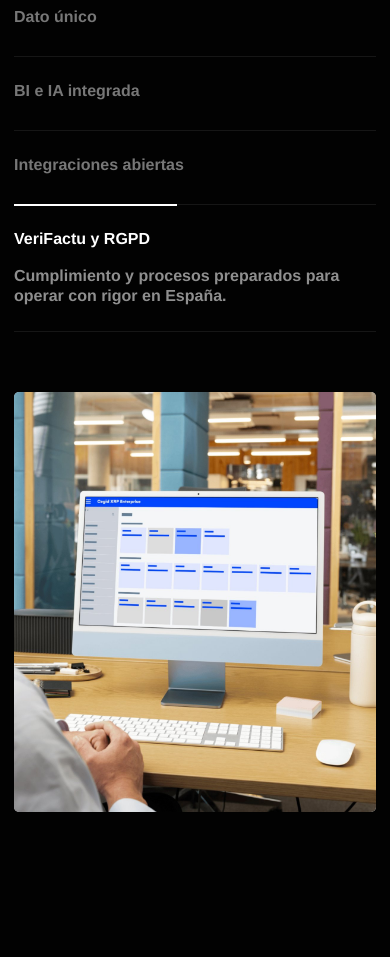
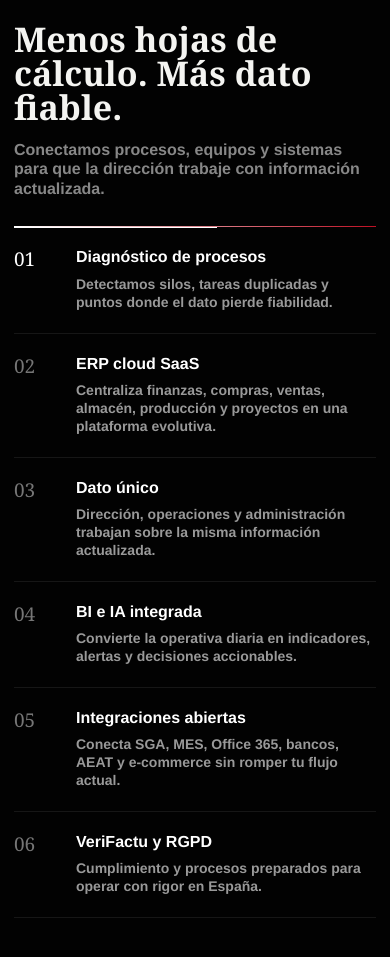
Before and after one commit to erpereh/web_quality, a React (Vite) app: page / in a window 390 px wide. Shown: the part 3560-4517 px from the top of the page. Built offline with nearby package versions, Linux system fonts and the light colour scheme.

Commit message:
seccion scroll

```diff
--- a/src/App.jsx
+++ b/src/App.jsx
@@ -1,24 +1,63 @@
-import React, { useEffect, useState } from "react";
+import React, { useEffect, useRef, useState } from "react";
 
 const partners = ["+11 años de experiencia", "+10K nóminas gestionadas", "Partner oficial Cegid", "Partner Oracle HCM"];
 
 const firmFeatures = [
-  "Diagnóstico de procesos",
-  "ERP cloud SaaS",
-  "Dato único",
-  "BI e IA integrada",
-  "Integraciones abiertas",
-  "VeriFactu y RGPD",
+  {
+    title: "Diagnóstico de procesos",
+    copy: "Detectamos silos, tareas duplicadas y puntos donde el dato pierde fiabilidad.",
+  },
+  {
+    title: "ERP cloud SaaS",
+    copy: "Centraliza finanzas, compras, ventas, almacén, producción y proyectos en una plataforma evolutiva.",
+  },
+  {
+    title: "Dato único",
+    copy: "Dirección, operaciones y administración trabajan sobre la misma información actualizada.",
+  },
+  {
+    title: "BI e IA integrada",
+    copy: "Convierte la operativa diaria en indicadores, alertas y decisiones accionables.",
+  },
+  {
+    title: "Integraciones abiertas",
+    copy: "Conecta SGA, MES, Office 365, bancos, AEAT y e-commerce sin romper tu flujo actual.",
+  },
+  {
+    title: "VeriFactu y RGPD",
+    copy: "Cumplimiento y procesos preparados para operar con rigor en España.",
+  },
 ];
 
 const consolidatorFeatures = [
-  "Consultoría funcional",
-  "Implantación a medida",
-  "Formación de usuarios",
-  "Gestión del cambio",
-  "Soporte continuo",
-  "Evolutivos",
-  "Integraciones con sistemas externos",
+  {
+    title: "Consultoría funcional",
+    copy: "Traducimos procesos reales en una implantación útil, no en una demo bonita.",
+  },
+  {
+    title: "Implantación a medida",
+    copy: "Configuramos Cegid XRP, Cegid HCM u Oracle HCM según equipos, permisos y objetivos.",
+  },
+  {
+    title: "Formación de usuarios",
+    copy: "Acompañamos a cada perfil para que adopte la herramienta con seguridad desde el primer día.",
+  },
+  {
+    title: "Gestión del cambio",
+    copy: "Reducimos fricción interna con fases claras, responsables y comunicación operativa.",
+  },
+  {
+    title: "Soporte continuo",
+    copy: "Seguimos cerca después del arranque para resolver incidencias y ajustar el sistema.",
+  },
+  {
+    title: "Evolutivos",
+    copy: "Mejoramos el ERP y HCM a medida que crecen la empresa, los procesos y la normativa.",
+  },
+  {
+    title: "Integraciones con sistemas externos",
+    copy: "Conectamos Cegid, Oracle HCM, SGA, MES, Office 365, bancos, AEAT y e-commerce.",
+  },
 ];
 
 const footerLinks = {
@@ -52,6 +91,61 @@ function useReveal() {
       observer.disconnect();
     };
   }, []);
+}
+
+function useScrollSteps(sectionRef, itemCount) {
+  const [activeStep, setActiveStep] = useState(0);
+
+  useEffect(() => {
+    const section = sectionRef.current;
+    const reducedMotion = window.matchMedia("(prefers-reduced-motion: reduce)").matches;
+
+    if (!section || itemCount < 2 || reducedMotion) {
+      return undefined;
+    }
+
+    let frame = 0;
+    let currentStep = -1;
+
+    const clamp = (value) => Math.min(Math.max(value, 0), 1);
+
+    const updateStep = () => {
+      frame = 0;
+
+      const rect = section.getBoundingClientRect();
+      const scrollableDistance = Math.max(rect.height - window.innerHeight, 1);
+      const progress = clamp((-rect.top + window.innerHeight * 0.16) / scrollableDistance);
+      const nextStep = Math.min(itemCount - 1, Math.floor(progress * itemCount));
+
+      if (nextStep !== currentStep) {
+        currentStep = nextStep;
+        setActiveStep(nextStep);
+      }
+    };
+
+    const requestUpdate = () => {
+      if (frame) {
+        return;
+      }
+
+      frame = window.requestAnimationFrame(updateStep);
+    };
+
+    updateStep();
+    window.addEventListener("scroll", requestUpdate, { passive: true });
+    window.addEventListener("resize", requestUpdate);
+
+    return () => {
+      if (frame) {
+        window.cancelAnimationFrame(frame);
+      }
+
+      window.removeEventListener("scroll", requestUpdate);
+      window.removeEventListener("resize", requestUpdate);
+    };
+  }, [itemCount, sectionRef]);
+
+  return activeStep;
 }
 
 function Logo({ huge = false }) {
@@ -258,26 +352,40 @@ function OfferSection() {
 }
 
 function ScaleSection() {
+  const sectionRef = useRef(null);
+  const activeStep = useScrollSteps(sectionRef, firmFeatures.length);
+  const storyStyle = {
+    "--active-step": activeStep,
+    "--step-count": firmFeatures.length,
+    "--story-progress": `${((activeStep + 1) / firmFeatures.length) * 100}%`,
+    "--media-shift": `${activeStep * -5}px`,
+    "--media-scale": 1.035 + activeStep * 0.006,
+  };
+
   return (
-    <section className="section split-section" id="for">
-      <div className="split-copy" data-reveal>
+    <section
+      className="section split-section scroll-story"
+      id="for"
+      ref={sectionRef}
+      style={storyStyle}
+    >
+      <div className="split-copy story-copy" data-reveal>
         <h2>Las señales de que<br />tu empresa necesita un ERP real</h2>
         <div className="feature-block">
           <h3>Menos hojas de cálculo. Más dato fiable.</h3>
           <p>Conectamos procesos, equipos y sistemas para que la dirección trabaje con información actualizada.</p>
         </div>
-        <ul className="feature-list">
+        <ul className="feature-list scroll-feature-list">
           {firmFeatures.map((feature, index) => (
-            <li className={index === firmFeatures.length - 1 ? "active" : ""} key={feature}>
-              {feature}
-              {index === firmFeatures.length - 1 && (
-                <span>Cumplimiento y procesos preparados para operar con rigor en España.</span>
-              )}
+            <li className={index === activeStep ? "active" : ""} key={feature.title}>
+              <span className="feature-count">{String(index + 1).padStart(2, "0")}</span>
+              <strong>{feature.title}</strong>
+              <p>{feature.copy}</p>
             </li>
           ))}
         </ul>
       </div>
-      <div className="wide-placeholder email-placeholder" data-reveal>
+      <div className="wide-placeholder email-placeholder story-media" data-reveal>
         <img src="/xrp-interfaz-monitor-oficina.jpg" alt="Interfaz XRP en monitor de oficina" />
       </div>
     </section>
@@ -285,24 +393,38 @@ function ScaleSection() {
 }
 
 function GrowthSection() {
+  const sectionRef = useRef(null);
+  const activeStep = useScrollSteps(sectionRef, consolidatorFeatures.length);
+  const storyStyle = {
+    "--active-step": activeStep,
+    "--step-count": consolidatorFeatures.length,
+    "--story-progress": `${((activeStep + 1) / consolidatorFeatures.length) * 100}%`,
+    "--media-shift": `${activeStep * -4}px`,
+    "--media-scale": 1.025 + activeStep * 0.005,
+  };
+
   return (
-    <section className="section split-section growth" id="pricing">
-      <div className="wide-placeholder conversion-placeholder" data-reveal>
+    <section
+      className="section split-section growth scroll-story"
+      id="pricing"
+      ref={sectionRef}
+      style={storyStyle}
+    >
+      <div className="wide-placeholder conversion-placeholder story-media" data-reveal>
         <img src="/ingenieria-tablet-energia.jpg" alt="Equipo de ingeniería trabajando con una tablet" />
       </div>
-      <div className="split-copy compact" data-reveal>
+      <div className="split-copy compact story-copy" data-reveal>
         <h2>No somos solo distribuidores de software</h2>
         <div className="feature-block">
           <h3>Implantamos resultados</h3>
           <p>Acompañamos cada fase: consultoría previa, implantación, formación, integraciones y evolución continua.</p>
         </div>
-        <ul className="feature-list">
+        <ul className="feature-list scroll-feature-list">
           {consolidatorFeatures.map((feature, index) => (
-            <li className={index === 2 ? "active" : ""} key={feature}>
-              {feature}
-              {index === 2 && (
-                <span>Conectamos Cegid, Oracle HCM, SGA, MES, Office 365, bancos, AEAT y e-commerce.</span>
-              )}
+            <li className={index === activeStep ? "active" : ""} key={feature.title}>
+              <span className="feature-count">{String(index + 1).padStart(2, "0")}</span>
+              <strong>{feature.title}</strong>
+              <p>{feature.copy}</p>
             </li>
           ))}
         </ul>
--- a/src/styles.css
+++ b/src/styles.css
@@ -1239,6 +1239,182 @@ button {
   display: none;
 }
 
+.scroll-story {
+  --story-top: 96px;
+  position: relative;
+  align-items: start;
+  min-height: 320vh;
+  padding-bottom: 26vh;
+}
+
+.growth.scroll-story {
+  min-height: 360vh;
+}
+
+.story-copy,
+.story-media {
+  position: sticky;
+  top: var(--story-top);
+}
+
+.story-copy {
+  align-self: start;
+  max-height: calc(100vh - var(--story-top) - 34px);
+  padding-bottom: 8px;
+  overflow: hidden;
+  -webkit-mask-image: linear-gradient(180deg, #000 0%, #000 88%, transparent 100%);
+  mask-image: linear-gradient(180deg, #000 0%, #000 88%, transparent 100%);
+}
+
+.story-copy h2 {
+  margin-bottom: 42px;
+}
+
+.story-copy .feature-block {
+  margin-bottom: 28px;
+}
+
+.story-media {
+  align-self: start;
+  min-height: min(656px, calc(100vh - var(--story-top) - 44px));
+  margin-top: 0;
+  isolation: isolate;
+  background: #090909;
+  box-shadow: 0 34px 120px rgba(0, 0, 0, 0.52);
+}
+
+.story-media::after {
+  position: absolute;
+  inset: 0;
+  z-index: 2;
+  display: block;
+  content: "";
+  background:
+    linear-gradient(180deg, rgba(0, 0, 0, 0.04), rgba(0, 0, 0, 0.38)),
+    linear-gradient(90deg, rgba(0, 0, 0, 0.36), transparent 28%, transparent 72%, rgba(0, 0, 0, 0.25));
+  pointer-events: none;
+}
+
+.story-media img {
+  transform: translate3d(0, var(--media-shift), 0) scale(var(--media-scale));
+  transition: transform 780ms cubic-bezier(0.16, 1, 0.3, 1), filter 780ms ease;
+  will-change: transform;
+}
+
+.growth .story-media img {
+  transform: translate3d(0, var(--media-shift), 0) scale(var(--media-scale));
+}
+
+.scroll-feature-list {
+  position: relative;
+  border-top-color: rgba(255, 255, 255, 0.16);
+  counter-reset: feature;
+}
+
+.scroll-feature-list::before {
+  position: absolute;
+  top: -1px;
+  left: 0;
+  width: var(--story-progress);
+  height: 1px;
+  content: "";
+  background: linear-gradient(90deg, white, rgba(216, 11, 34, 0.85));
+  box-shadow: 0 0 18px rgba(255, 255, 255, 0.16);
+  transition: width 520ms cubic-bezier(0.16, 1, 0.3, 1);
+}
+
+.scroll-feature-list li {
+  position: relative;
+  display: grid;
+  grid-template-columns: 44px 1fr;
+  gap: 0 18px;
+  min-height: 52px;
+  padding: 15px 0 14px;
+  overflow: hidden;
+  color: #6f6f6f;
+  transition:
+    color 360ms ease,
+    min-height 520ms cubic-bezier(0.16, 1, 0.3, 1),
+    padding 520ms cubic-bezier(0.16, 1, 0.3, 1);
+}
+
+.scroll-feature-list li::before {
+  position: absolute;
+  top: -1px;
+  left: 0;
+  width: 0;
+  height: 2px;
+  content: "";
+  background: #f4f4f1;
+  transition: width 520ms cubic-bezier(0.16, 1, 0.3, 1);
+}
+
+.scroll-feature-list li.active {
+  min-height: 104px;
+  padding-top: 19px;
+  color: white;
+}
+
+.scroll-feature-list li.active::before {
+  width: min(210px, 56%);
+}
+
+.scroll-feature-list .feature-count {
+  display: block;
+  grid-row: 1 / span 2;
+  max-width: none;
+  margin: 2px 0 0;
+  color: rgba(255, 255, 255, 0.34);
+  font-family: var(--serif);
+  font-size: 19px;
+  font-weight: 400;
+  line-height: 1;
+  transition: color 360ms ease, transform 520ms cubic-bezier(0.16, 1, 0.3, 1);
+}
+
+.scroll-feature-list strong {
+  display: block;
+  font-size: 16px;
+  line-height: 1.08;
+  transform: translateY(0);
+  transition: transform 520ms cubic-bezier(0.16, 1, 0.3, 1);
+}
+
+.scroll-feature-list p {
+  grid-column: 2;
+  max-width: 470px;
+  max-height: 0;
+  margin: 0;
+  overflow: hidden;
+  color: #999;
+  font-size: 14px;
+  font-weight: 700;
+  line-height: 1.28;
+  opacity: 0;
+  transform: translateY(12px);
+  transition:
+    max-height 560ms cubic-bezier(0.16, 1, 0.3, 1),
+    margin-top 560ms cubic-bezier(0.16, 1, 0.3, 1),
+    opacity 360ms ease,
+    transform 560ms cubic-bezier(0.16, 1, 0.3, 1);
+}
+
+.scroll-feature-list li.active .feature-count {
+  color: white;
+  transform: translateX(4px);
+}
+
+.scroll-feature-list li.active strong {
+  transform: translateX(6px);
+}
+
+.scroll-feature-list li.active p {
+  max-height: 76px;
+  margin-top: 11px;
+  opacity: 1;
+  transform: translateY(0);
+}
+
 .conversion-cards {
   position: absolute;
   z-index: 2;
@@ -1476,6 +1652,71 @@ button {
     grid-template-columns: 1fr;
   }
 
+  .scroll-story,
+  .growth.scroll-story {
+    min-height: auto;
+    padding-bottom: 0;
+  }
+
+  .story-copy,
+  .story-media {
+    position: relative;
+    top: auto;
+  }
+
+  .story-media,
+  .growth .story-media {
+    order: 1;
+  }
+
+  .story-copy,
+  .growth .story-copy {
+    order: 2;
+  }
+
+  .story-copy {
+    max-height: none;
+    overflow: visible;
+    -webkit-mask-image: none;
+    mask-image: none;
+  }
+
+  .story-copy h2 {
+    margin-bottom: 46px;
+  }
+
+  .scroll-feature-list::before {
+    width: 100%;
+  }
+
+  .scroll-feature-list li,
+  .scroll-feature-list li.active {
+    min-height: auto;
+    padding: 21px 0;
+    color: white;
+  }
+
+  .scroll-feature-list li::before {
+    width: 0;
+  }
+
+  .scroll-feature-list .feature-count {
+    color: rgba(255, 255, 255, 0.46);
+  }
+
+  .scroll-feature-list p,
+  .scroll-feature-list li.active p {
+    max-height: none;
+    margin-top: 10px;
+    opacity: 1;
+    transform: none;
+  }
+
+  .scroll-feature-list li.active .feature-count,
+  .scroll-feature-list li.active strong {
+    transform: none;
+  }
+
   .email-placeholder {
     margin-top: 0;
   }
@@ -1618,6 +1859,51 @@ button {
     transform: none;
   }
 
+  .scroll-story,
+  .growth.scroll-story {
+    min-height: auto;
+    padding-bottom: 0;
+  }
+
+  .story-copy,
+  .story-media {
+    position: relative;
+    top: auto;
+    max-height: none;
+    overflow: visible;
+    -webkit-mask-image: none;
+    mask-image: none;
+  }
+
+  .scroll-feature-list::before {
+    width: 100%;
+    transition: none;
+  }
+
+  .scroll-feature-list li,
+  .scroll-feature-list li.active {
+    min-height: auto;
+    color: white;
+  }
+
+  .scroll-feature-list li::before {
+    display: none;
+  }
+
+  .scroll-feature-list p,
+  .scroll-feature-list li.active p {
+    max-height: none;
+    margin-top: 10px;
+    opacity: 1;
+    transform: none;
+  }
+
+  .story-media img,
+  .growth .story-media img {
+    transform: none;
+    will-change: auto;
+  }
+
   .partner-row {
     mask-image: none;
   }
```
